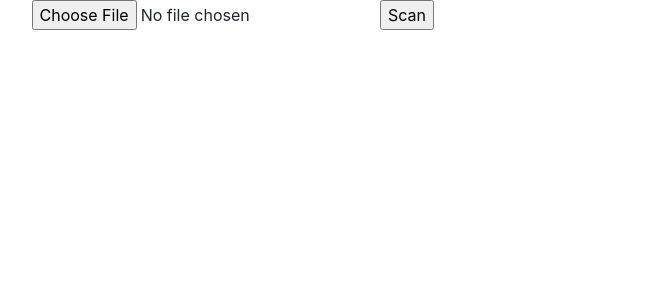
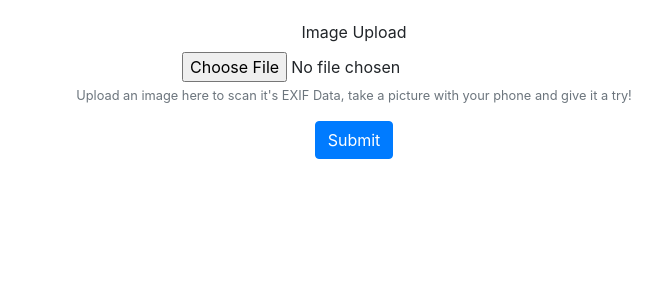
Before and after one commit to Orrison/PhotoScan, a PHP site: page / in a window 1280 px wide. Shown: the part 56-356 px from the top of the page, without its empty margins (296-958 px from the left). Run offline with PHP 8.4, Linux system fonts and the light colour scheme; data that the repository does not hold is empty; some libraries are stand-ins or nearby versions.

Commit message:
Align items and add "Scan Another" buttons

```diff
--- a/index.php
+++ b/index.php
@@ -123,7 +123,7 @@
           </nav>
         </div>
 
-        <div class="col-md-6 offset-md-3">
+        <div id="content" class="col-md-6 offset-md-3">
         <?php if (isset($file)) : ?>
 
           <div id="map"></div>
@@ -137,17 +137,23 @@
                 echo '<p>Latitude photo was taken: ' . ($cleanData['lat'] ? $cleanData['lat'] : 'N/A') . '</p>';
                 echo '<p>Longitude photo was taken: ' . ($cleanData['lng'] ? $cleanData['lng'] : 'N/A') . '</p>';
                 echo '<p>Compass degree and direction photo was taken: ' . ($cleanData['degrees'] ? $cleanData['degrees'] . ' | ' . $cleanData['direction'] : 'N/A') . '</p>';
+                echo '<a href="/" class="btn btn-primary">Scan Another</a>';
               ?>
             </div>
           <?php else : ?>
             <p>Image has no applicable EXIF data.</p>
+            <a href="/" class="btn btn-primary">Scan Another</a>
           <?php endif; ?>
 
         <?php else : ?>
 
           <form action="" method="post" enctype="multipart/form-data">
-            <input type="file" name="photoUpload"/>
-            <input type="submit" name="submit" value="Scan"/>
+            <div class="form-group">
+              <label for="exampleInputFile">Image Upload</label>
+              <input type="file" name="photoUpload" class="form-control-file" id="exampleInputFile" aria-describedby="fileHelp">
+              <small id="fileHelp" class="form-text text-muted">Upload an image here to scan it's EXIF Data, take a picture with your phone and give it a try!</small>
+            </div>
+            <button type="submit" class="btn btn-primary">Submit</button>
           </form>
 
         <?php endif; ?>
```
